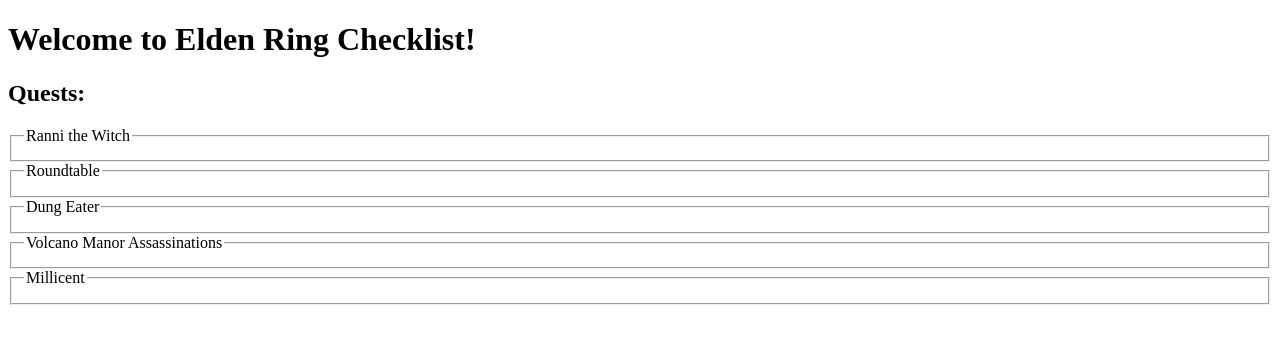
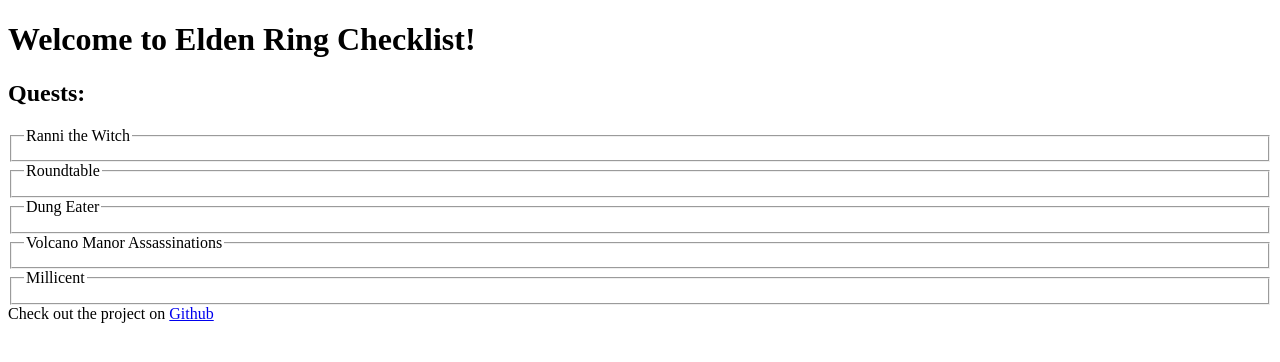
Before and after one commit to Gobluebro/Elden-Ring-Checklist, a Next.js app: page / in a window 1280 px wide. Shown: the top 362 px of the page. Built offline with nearby package versions, Linux system fonts and the light colour scheme.

Commit message:
Add a footer link to the project

```diff
--- a/pages/index.tsx
+++ b/pages/index.tsx
@@ -22,7 +22,10 @@ const Home: NextPage = () => {
           <CheckboxContainer key={quest.id} quest={quest} />
         ))}
       </main>
-      <footer></footer>
+      <footer>
+        Check out the project on{" "}
+        <a href="https://github.com/Gobluebro/Elden-Ring-Checklist">Github</a>
+      </footer>
     </div>
   );
 };
```
